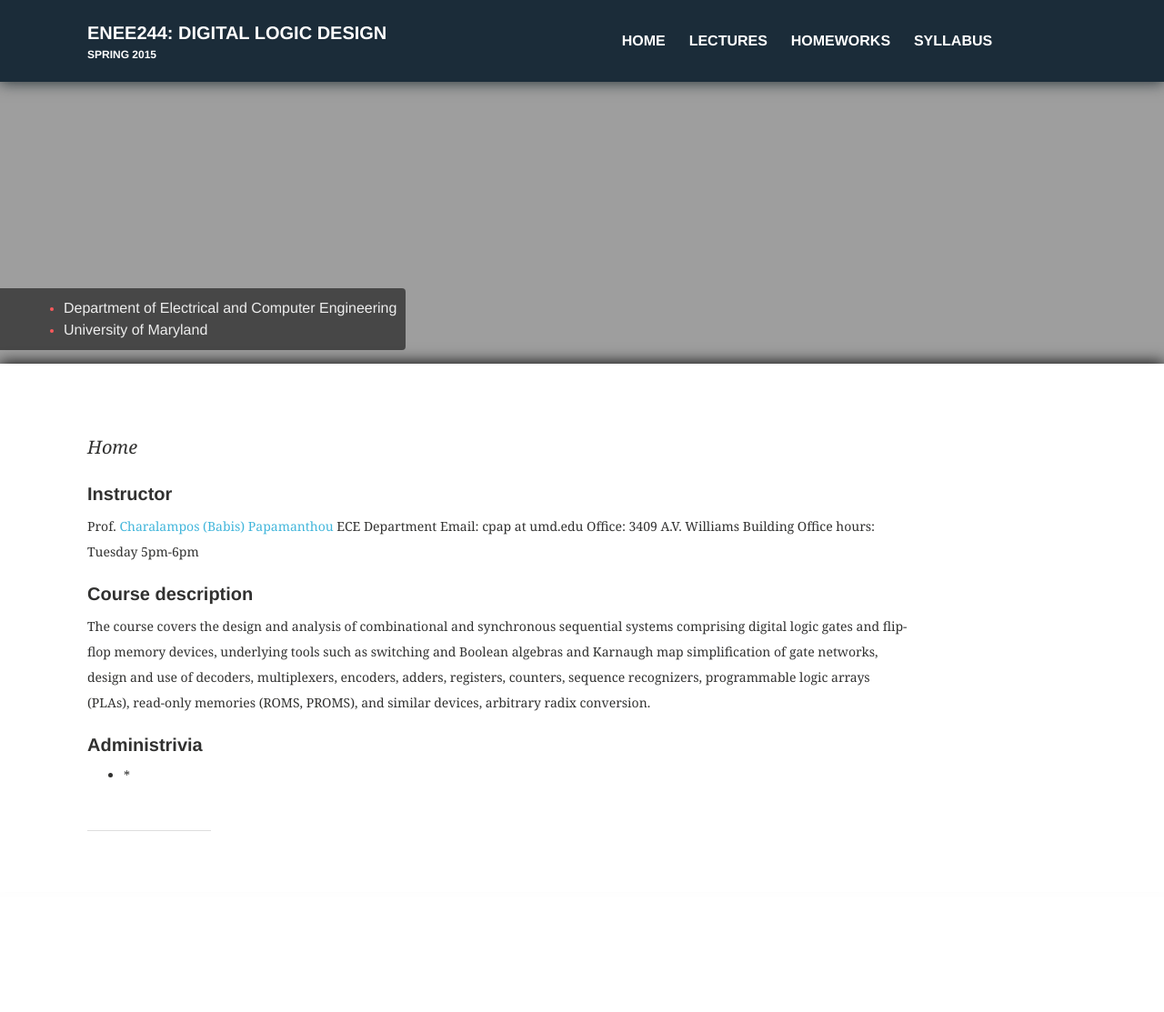
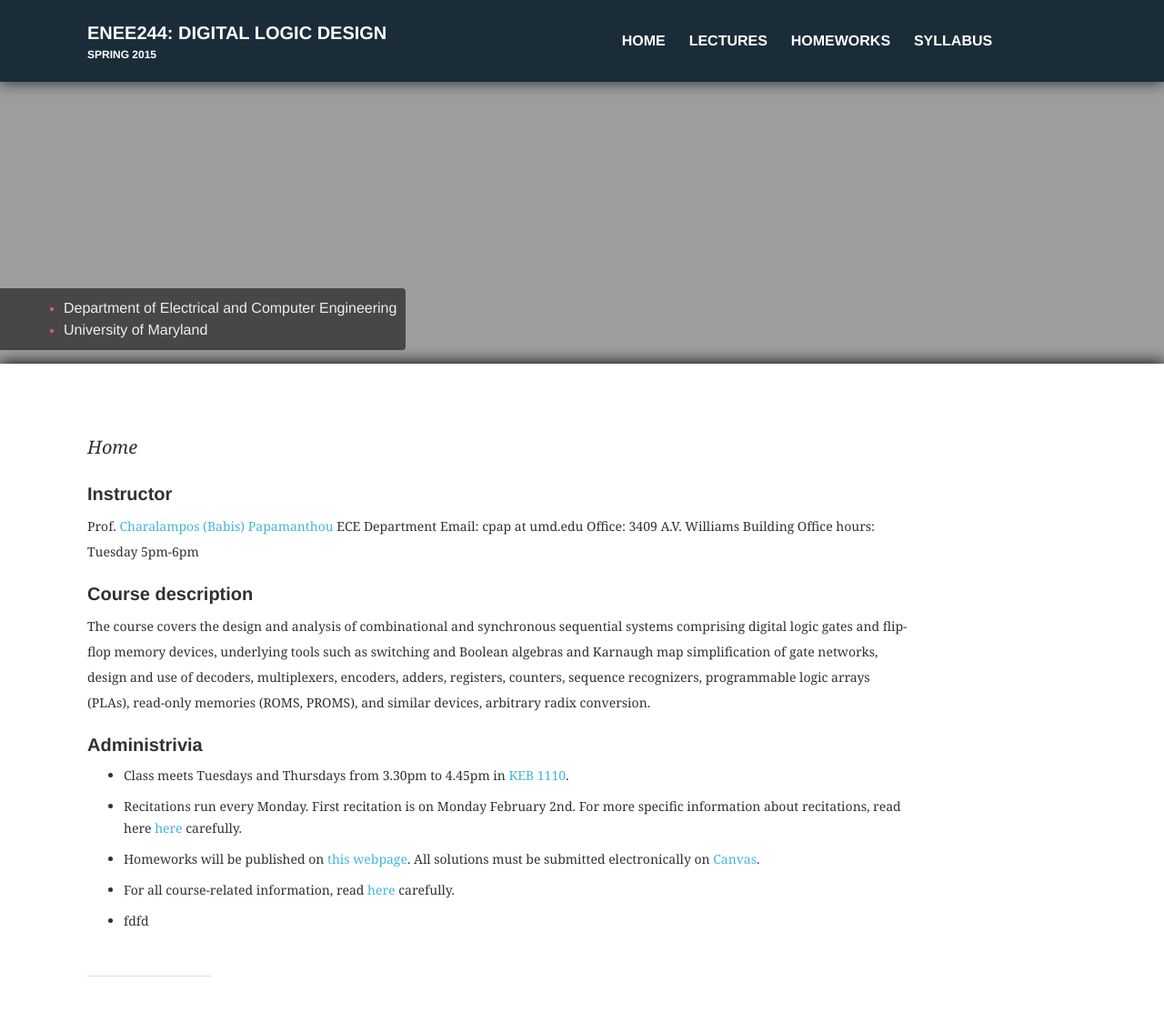
Before and after one commit to enee244/enee244.github.io, a Jekyll site: the page built from index.md, in a window 1280 px wide and 1141 px high. Shown: the top 1113 px of the window at 91% size. Built offline with Jekyll 4.4.1, drawn with Linux system fonts in a browser that asks for light colours.

Commit message:
Update index.md

```diff
--- a/index.md
+++ b/index.md
@@ -21,6 +21,8 @@ The course covers the design and analysis of combinational and synchronous seque
 
 
 ###Administrivia
-
-*
-*
+* Class meets Tuesdays and Thursdays from 3.30pm to 4.45pm in [KEB 1110](https://www.google.com/maps/@38.991376,-76.937308,3a,75y,233.26h,95.04t/data=!3m4!1e1!3m2!1s3spIc80iU0EbI3zK7zCSNg!2e0!6m1!1e1).
+* Recitations run every Monday. First recitation is on Monday February 2nd. For more specific information about recitations, read here [here](http://enee244.github.io/syllabus/syllabus_244.pdf) carefully.
+* Homeworks will be published on [this webpage](http://enee244.github.io/homeworks). All solutions must be submitted electronically on [Canvas](https://myelms.umd.edu/login).
+* For all course-related information, read [here](http://enee244.github.io/syllabus/syllabus_244.pdf) carefully.
+* fdfd
```
